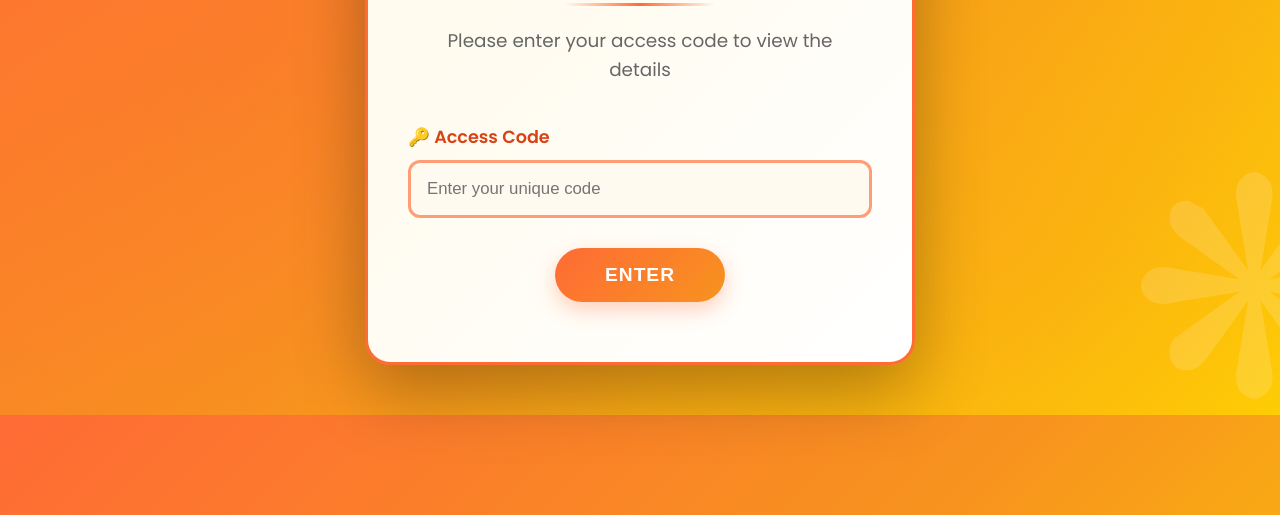
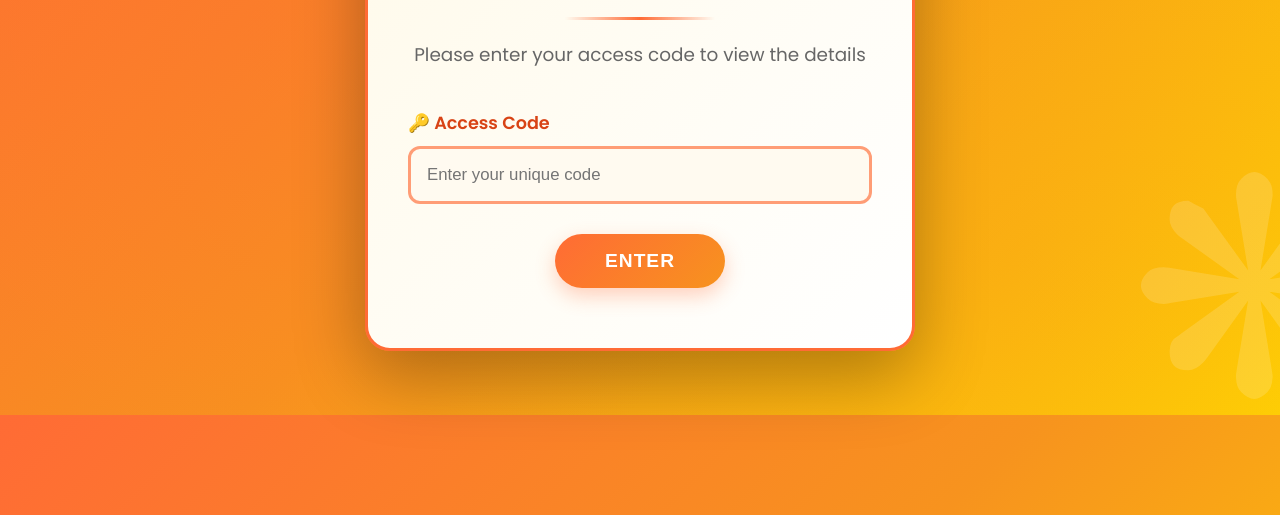
Before and after one commit to vtgamingus/GP, a website: page index.html in a window 1280 px wide. Shown: the part 385-900 px from the top of the page. Drawn offline with nearby package versions, Linux system fonts and the light colour scheme.

Commit message:
Update index.html

```diff
--- a/index.html
+++ b/index.html
@@ -374,7 +374,7 @@
             <h1>स्वागतम्</h1>
             <p style="font-size: 1.3em; color: #ff6b35; font-weight: 600; margin-bottom: 5px;">Welcome!</p>
             <div class="decorative-line"></div>
-            <p class="subtitle">Please enter your access code to view the<br>details</p>
+            <p class="subtitle">Please enter your access code to view the details</p>
 
             <div class="input-group">
                 <label for="accessCode">🔑 Access Code</label>
```
